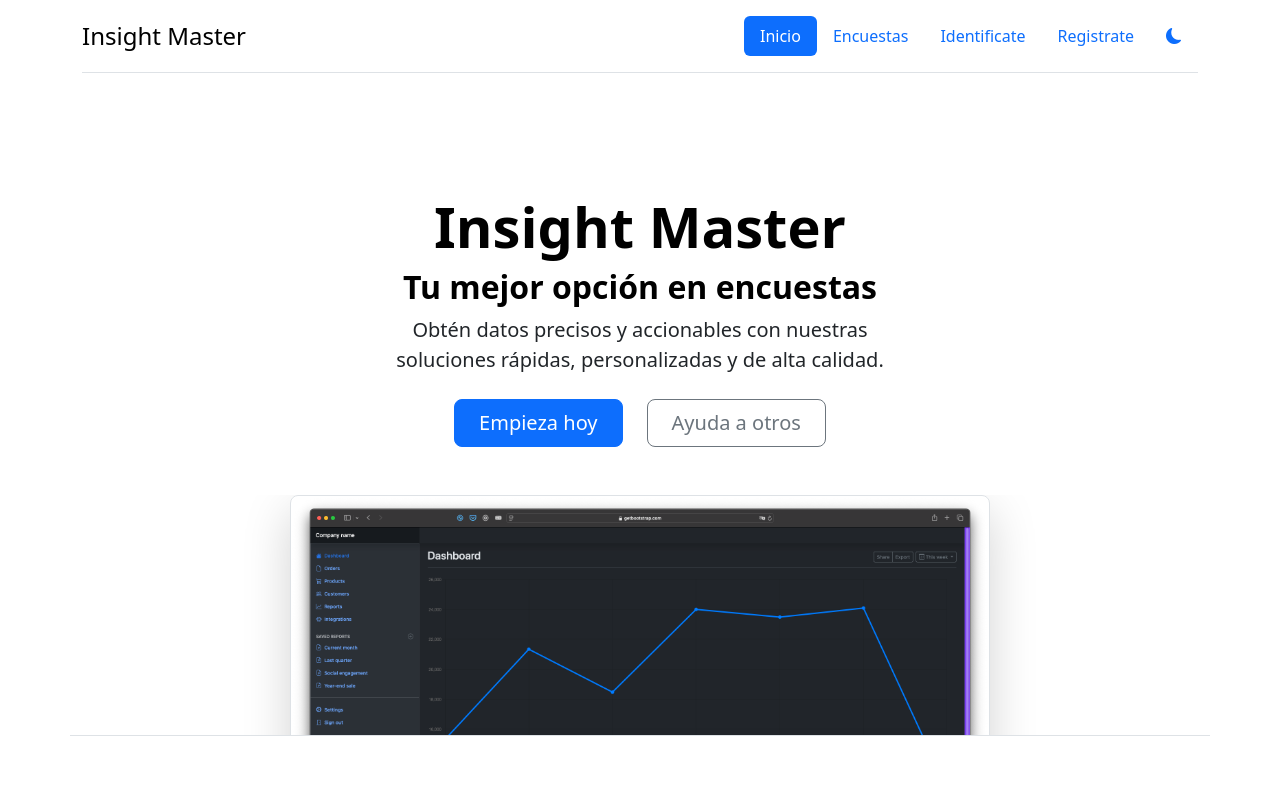
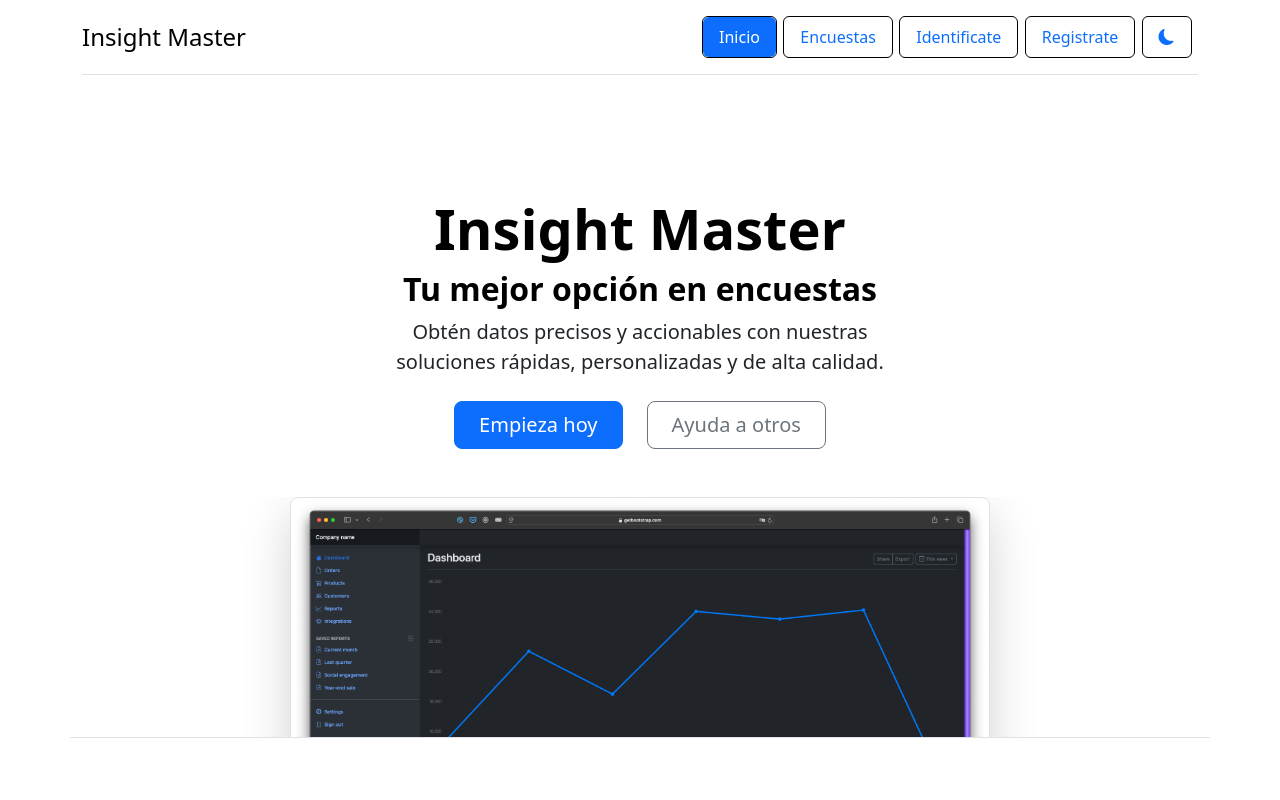
Before and after one commit to grupo-33-devf/equipo2, a React (Vite) app in the folder frontend/: page / in a window 1280 px wide. Shown: the top 800 px of the page. Built offline with nearby package versions, Linux system fonts and the light colour scheme.

Commit message:
cambio en el estilo de los botones del header

```diff
--- /dev/null
+++ b/frontend/src/Components/Header/Header.css
@@ -0,0 +1,11 @@
+header .nav-item {
+    border-color: black;
+    border-width: 1px;
+    border-style: solid;
+    border-radius: 6px;
+    margin-right: .5vw;
+}
+
+.dark-mode .nav-item {
+    border-color: white !important;
+}
--- a/frontend/src/Components/Header/Header.jsx
+++ b/frontend/src/Components/Header/Header.jsx
@@ -1,6 +1,7 @@
 import { NavLink } from 'react-router-dom'
 import { useAuth } from '@/Context/AuthContext'
 import React, { useState, useEffect } from 'react'
+import './Header.css'
 
 const Header = () => {
     const { isAuthenticated, logout } = useAuth()
```
